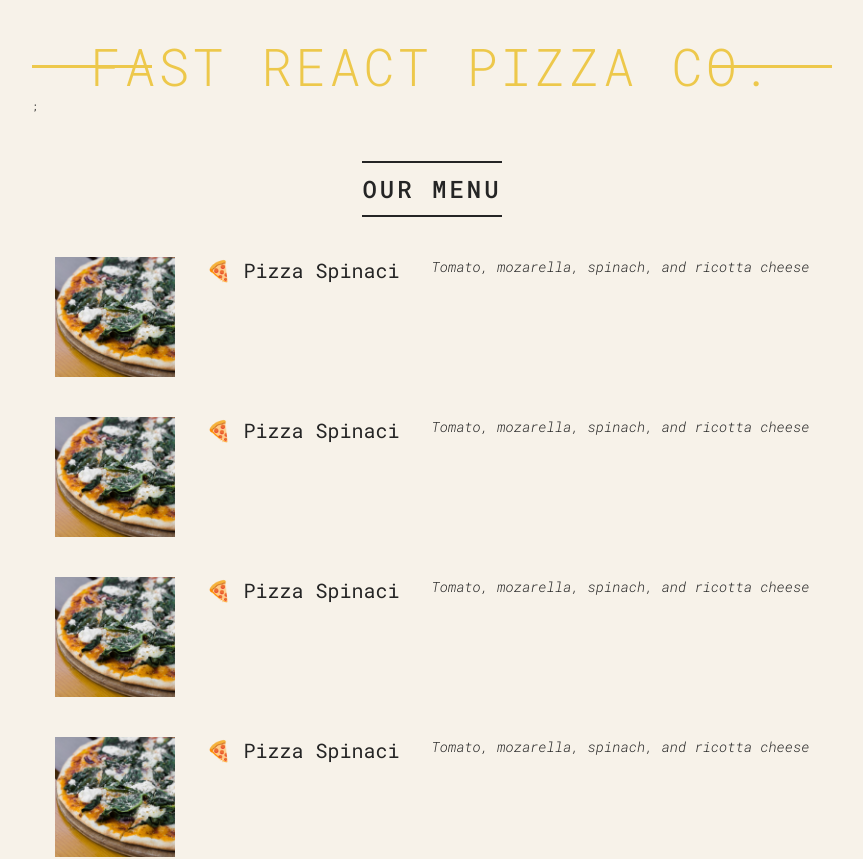
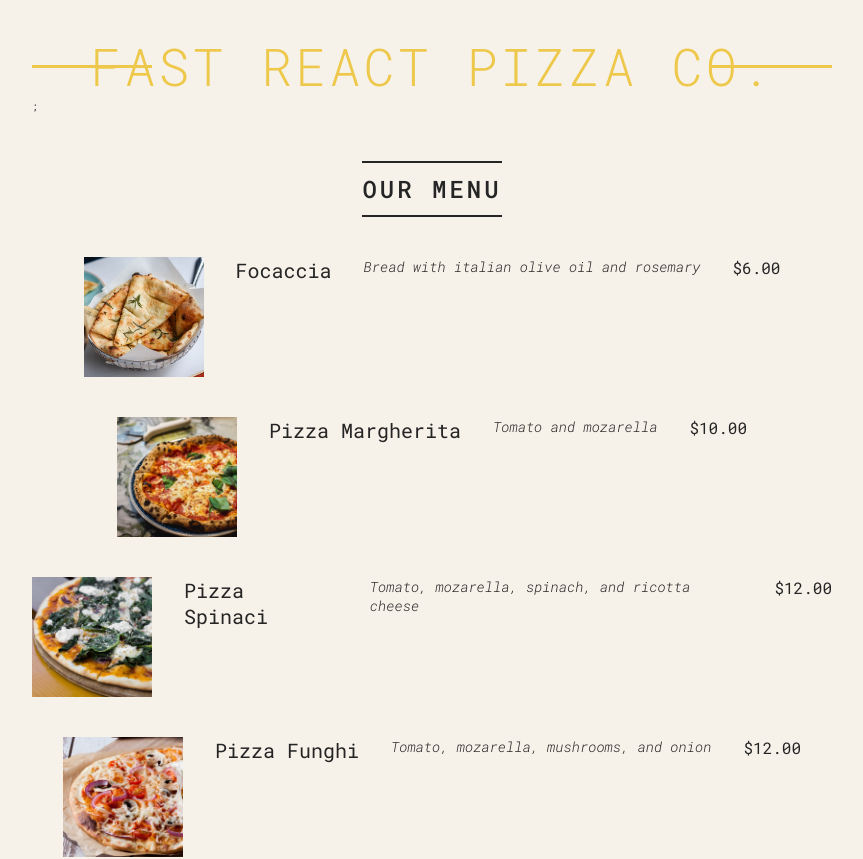
Before and after one commit to cmtayl0r/react-pizza-card, a React (Vite) app: page / in a window 1280 px wide. Shown: the top 859 px of the page, without its empty margins (208-1071 px from the left). Built offline with nearby package versions, Linux system fonts and the light colour scheme.

Commit message:
add props and list render method

```diff
--- a/index.html
+++ b/index.html
@@ -3,7 +3,7 @@
   <head>
     <meta charset="UTF-8" />
     <meta name="viewport" content="width=device-width, initial-scale=1.0" />
-    <title>React Profile Card</title>
+    <title>React Pizza Card</title>
   </head>
   <body>
     <div id="root"></div>
--- a/src/main.jsx
+++ b/src/main.jsx
@@ -20,16 +20,6 @@ function App() {
   );
 }
 
-function Pizza() {
-  return (
-    <div className="pizza">
-      <img src="pizzas/spinaci.jpg" alt="Pizza Spinaci" />
-      <h3>🍕 Pizza Spinaci</h3>
-      <p>Tomato, mozarella, spinach, and ricotta cheese</p>
-    </div>
-  );
-}
-
 function Header() {
   return (
     <header className="header">
@@ -42,13 +32,30 @@ function Menu() {
   return (
     <main className="menu">
       <h2>Our Menu</h2>
-      <Pizza />
-      <Pizza />
-      <Pizza />
-      <Pizza />
-      <Pizza />
-      <Pizza />
+      {pizzaData.map((pizza, index) => (
+        <Pizza
+          key={index}
+          name={pizza.name}
+          ingredients={pizza.ingredients}
+          price={pizza.price}
+          photoName={pizza.photoName}
+          soldOut={pizza.soldOut}
+        ></Pizza>
+      ))}
     </main>
+  );
+}
+
+function Pizza({ name, ingredients, price, photoName, soldOut }) {
+  return (
+    <div className="pizza">
+      <img src={photoName} alt="{name}" />
+      <h3>{name}</h3>
+      <p>{ingredients}</p>
+      <span className="pizza__price" aria-live="polite">
+        {soldOut ? "Sold Out" : `$${price.toFixed(2)}`}
+      </span>
+    </div>
   );
 }
 
```
